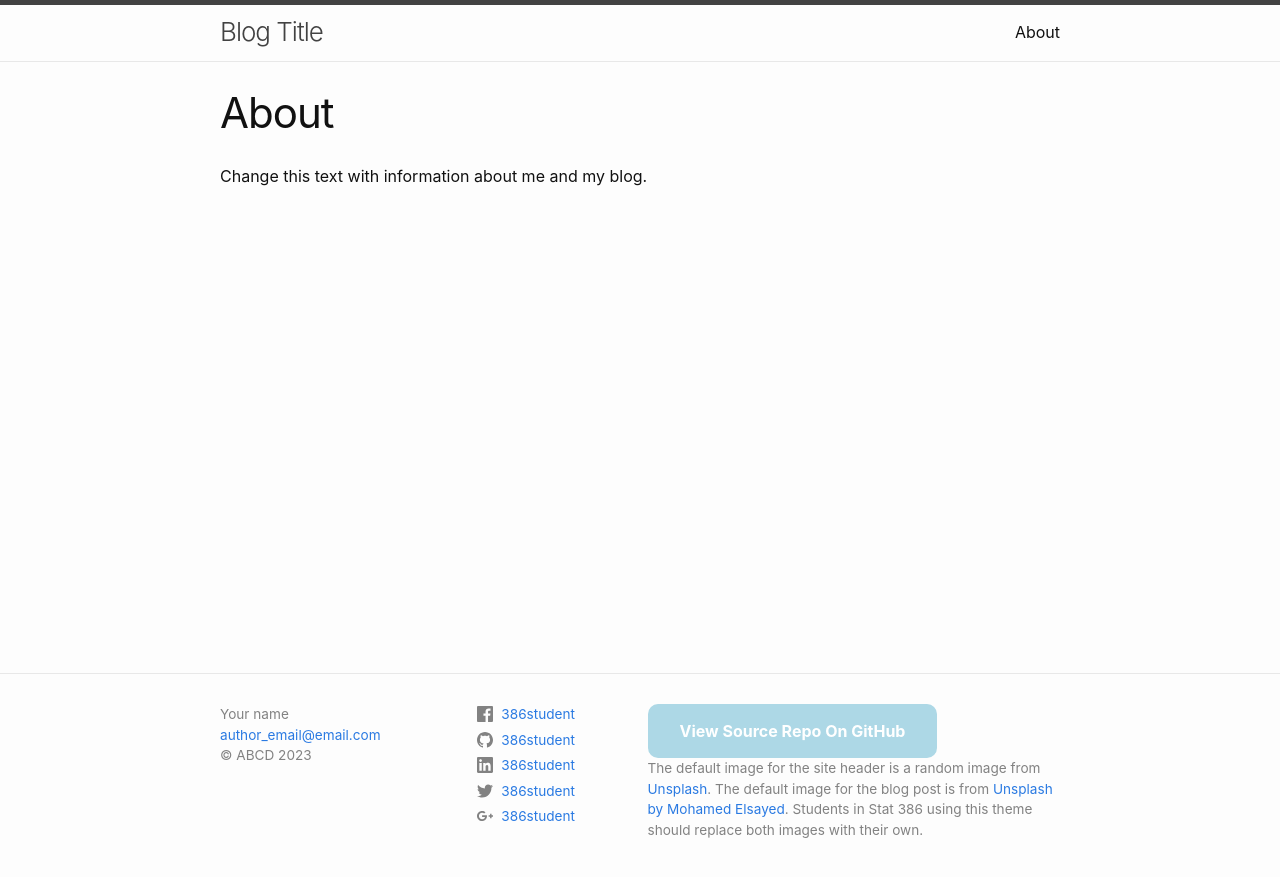
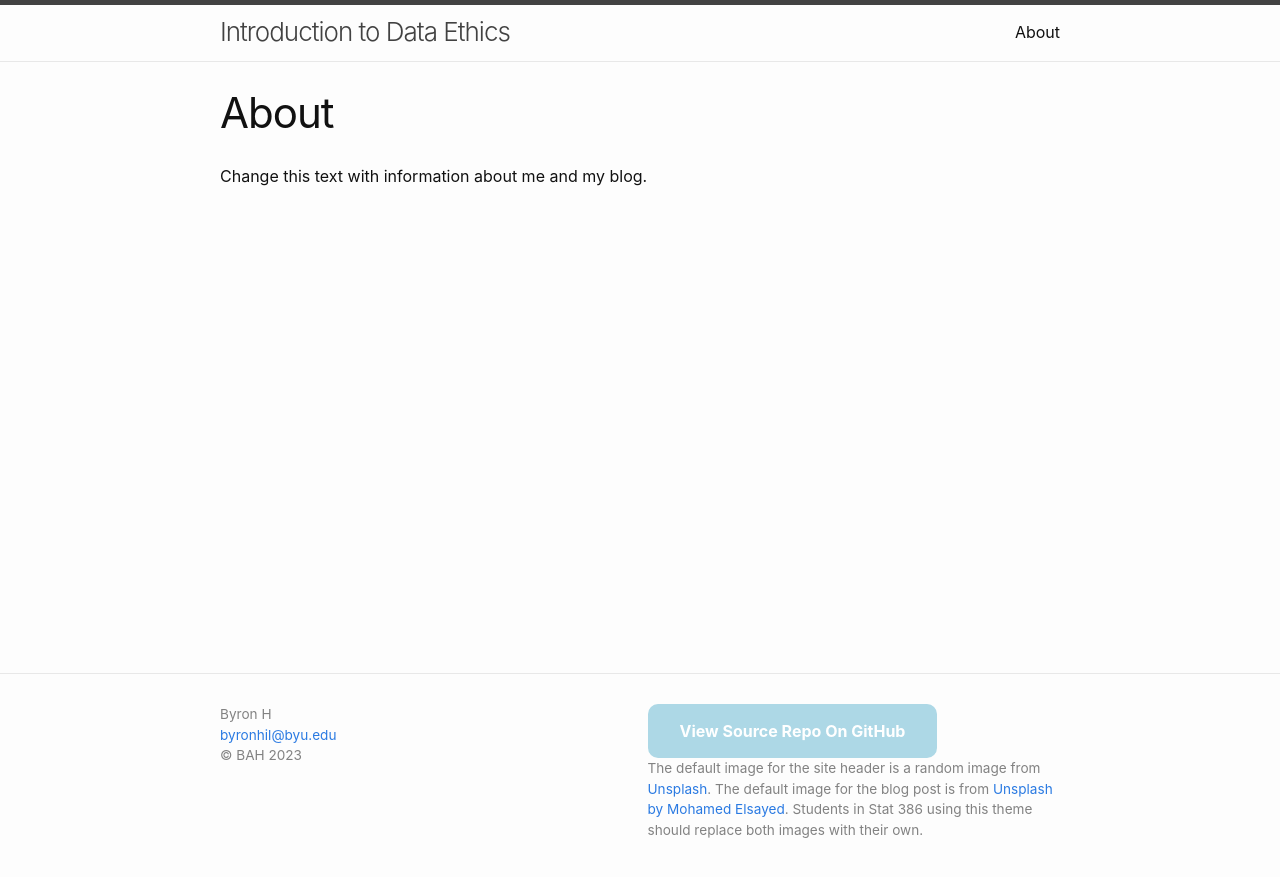
Before and after one commit to byronhillstrom/byronhillstrom.github.io, a Jekyll site: the page built from about.markdown, in a window 1280 px wide. Shown: the top 877 px of the page. Built offline with Jekyll 4.4.1, drawn with Linux system fonts in a browser that asks for light colours.

Commit message:
Update _config.yml

```diff
--- a/_config.yml
+++ b/_config.yml
@@ -18,14 +18,14 @@
 # You can create any custom variable you would like, and they will be accessible
 # in the templates via {{ site.myvariable }}.
 
-title: Blog Title
-email: author_email@email.com
-description: "Change the description so that it describes your blog"
-baseurl: "/stat386-blog-theme" # the name of the repository
-url: "https://esnt.github.io" #  change this to "https://<your-github-username>.github.io"
+title: "Introduction to Data Ethics"
+email: "byronhil@byu.edu"
+description: "Here we will go over some imprtant points of data ethics"
+baseurl: #"/stat386-blog-theme" # the name of the repository
+url: "https://byronhillstrom.github.io"
 image: https://source.unsplash.com/random
-author: Your name
-copyright: ABCD # Your initials or what you want the copyright to be.  Leave empty for no copyright
+author: Byron H
+copyright: BAH
 footer_description: 'The default image for the site header is a random image from
         <a href="https://source.unsplash.com/random" target="_blank"> Unsplash</a>.
         The default image for the blog post is from
@@ -35,16 +35,16 @@ footer_description: 'The default image for the site header is a random image fro
 
 
 # Social media users names.  Leave fields blank that you don't want displayed
-twitter_username: 386student
-github_username:  386student
-linkedin_username: 386student
+twitter_username:
+github_username:
+linkedin_username:
 dribbble_username:
-facebook_username: 386student
+facebook_username:
 flickr_username:
 instagram_username:
 pinterest_username:
 youtube_username:
-googleplus_username: 386student
+googleplus_username:
 
 plugins:
   - jekyll-feed
```
